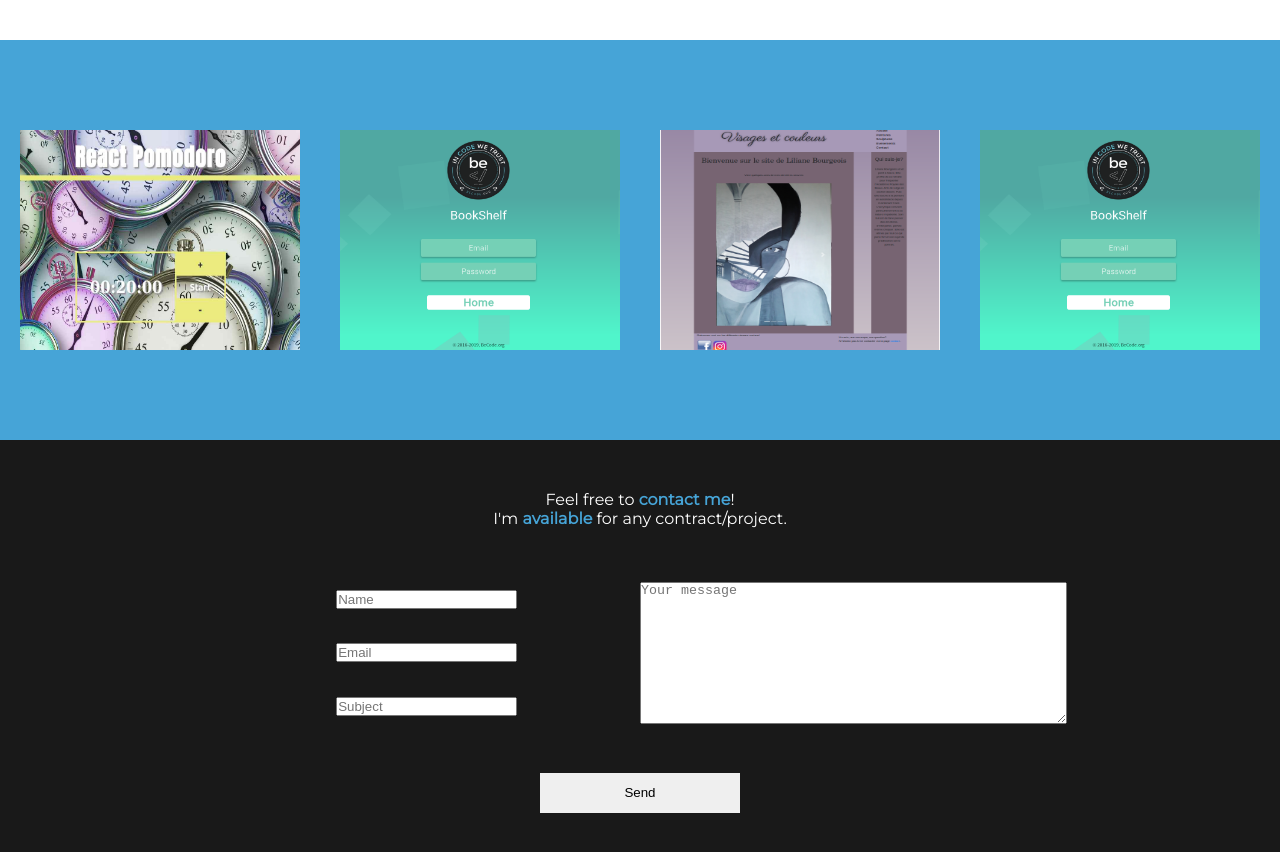
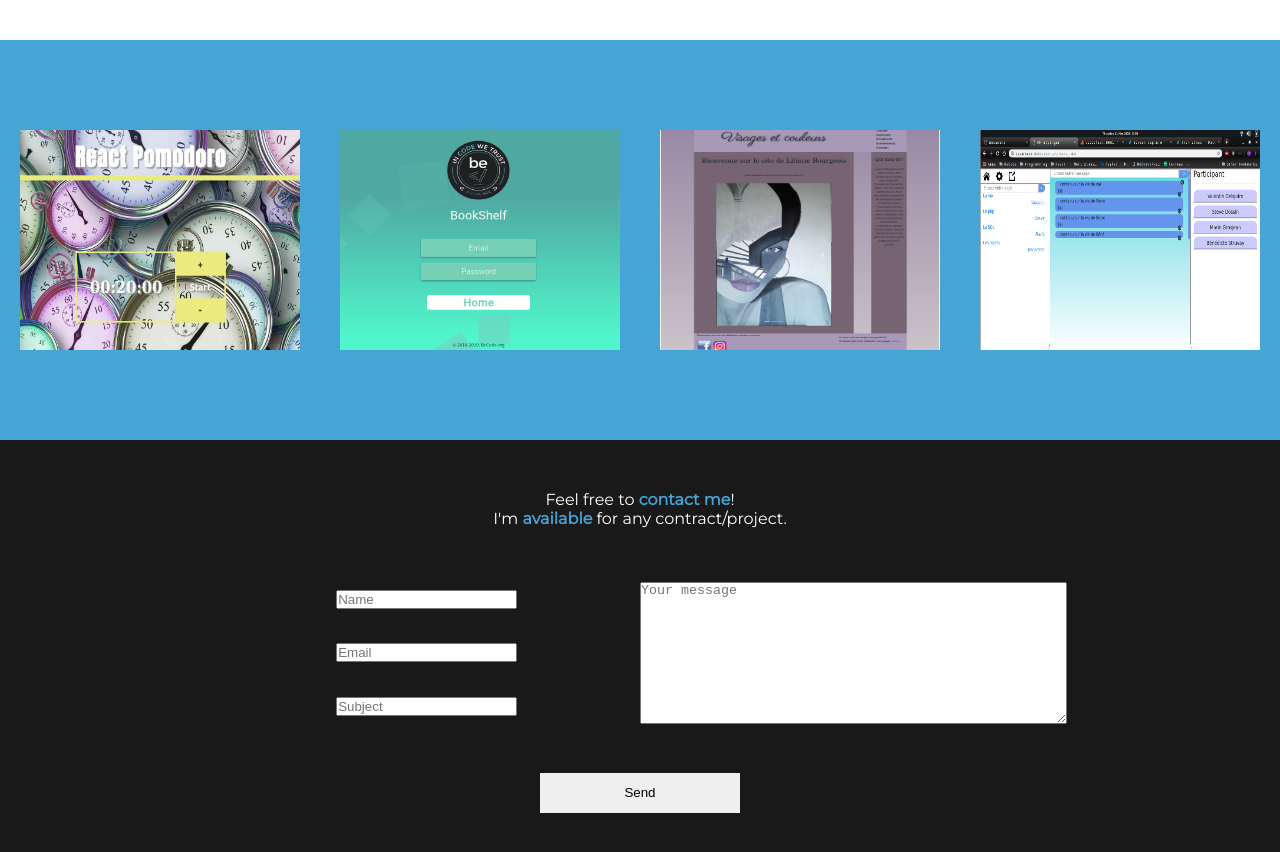
Before and after one commit to Stev07/Resume, a React (Vite) app: page / in a window 1280 px wide. Shown: the part 2360-3212 px from the top of the page. Built offline with nearby package versions, Linux system fonts and the light colour scheme.

Commit message:
add messenger project

```diff
--- a/src/Components/Works.js
+++ b/src/Components/Works.js
@@ -4,6 +4,7 @@ import "../scss/works.scss";
 import pomodoro from "../img/projects/pomodoro-ConvertImage.jpg";
 import bookshelf from "../img/projects/bookshelf.png";
 import visages from "../img/projects/visages.png";
+import messenger from "../img/projects/messenger.png"
 
 class Works extends React.Component {
   render() {
@@ -26,7 +27,9 @@ class Works extends React.Component {
             </a>
           </div>
           <div className="works-item">
-            <img src={bookshelf} className="bookshelf" />
+          <a target="_blank" href="https://github.com/Stev07/php-messenger">
+            <img src={messenger} className="pomodoro" />
+          </a>
           </div>
         </div>
       </div>
```
Also changed, not shown: src/img/projects/messenger.png (added), src/img/projects/phessenger.jpg (added), 5 other files (tests, documents, lock files or other folders).
